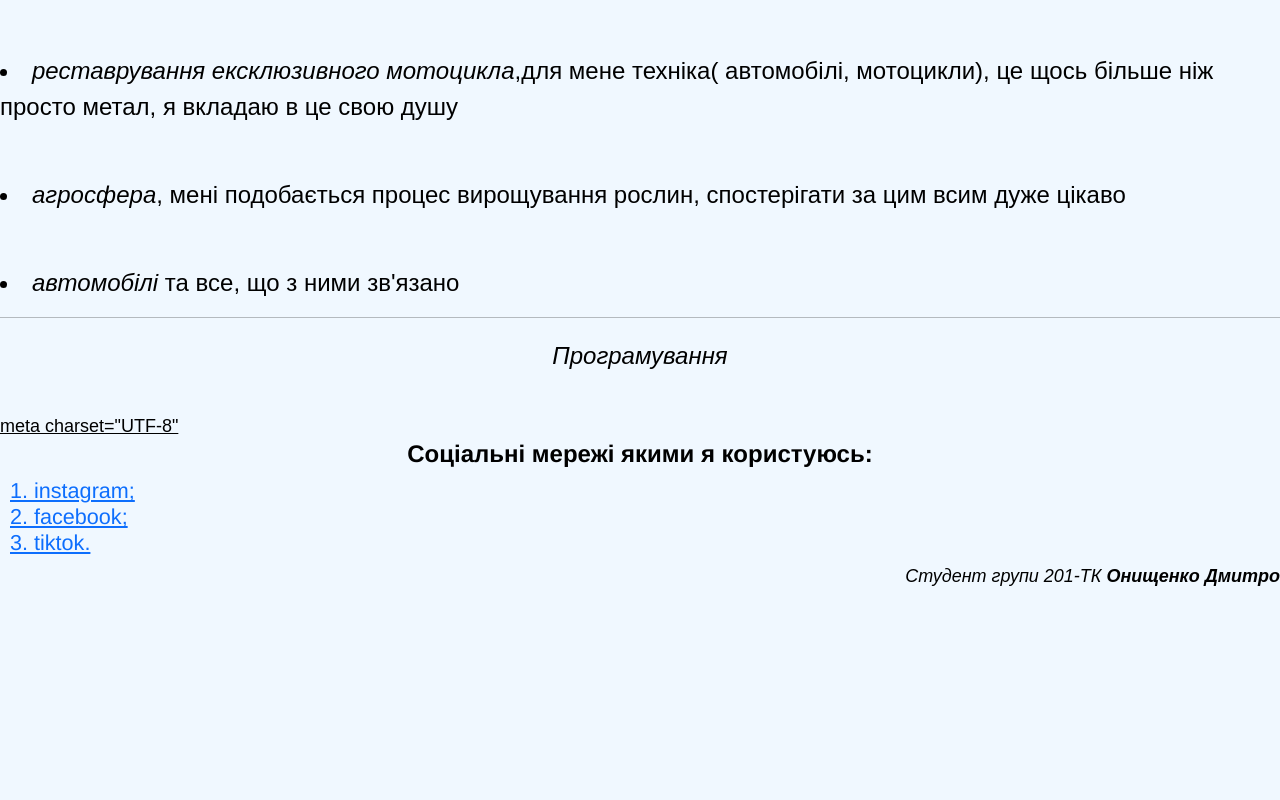
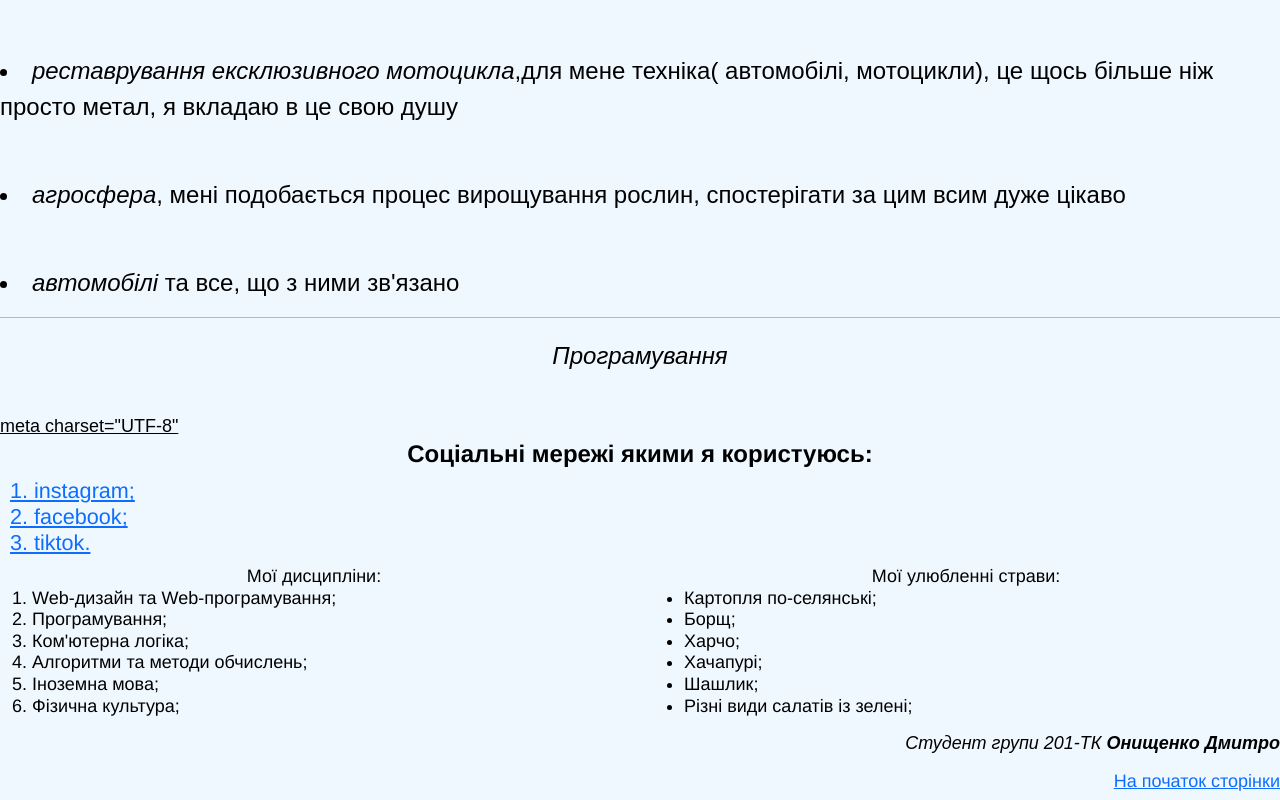
Before and after one commit to Dmytro0110/lab2-02, a plain HTML site: page index.html in a window 1280 px wide. Shown: the part 496-1296 px from the top of the page. Before the commit the page ends 1100 px from the top, so only its background shows below. Drawn offline with nearby package versions, Linux system fonts and the light colour scheme.

Commit message:
added file .

```diff
--- a/index.html
+++ b/index.html
@@ -10,7 +10,7 @@
     </head>
     <body>
       <body class="body1">
-      <div class="up">
+      <div class="up" id="one">
         <nav class="navbar fixed-top navbar-expand-sm navbar-dark bg-success">
             <div class="container">
                      <div class="collapse navbar-collapse" id="navbarContent">
@@ -22,7 +22,7 @@
                               <a href="Poltava.html#vuus" class="nav-link">Вузи Полтавщини</a>
                            </li>
                            <li class="nav-item">
-                              <a href="" class="nav-link">Мої улюбленні страви</a>
+                              <a href="#salat" class="nav-link">Мої улюбленні страви</a>
                            </li>
                          </ul>
                      </div>
@@ -49,9 +49,21 @@
      <div class="program">
     <a href="https://www.instagram.com/" target="_blank">1. instagram;</a><br>
     <a href="https://uk-ua.facebook.com/" target="_blank">2. facebook;</a><br>
-    <a href="https://www.tiktok.com/uk-UA/" target="_blank">3. tiktok.</a>
+    <a href="https://www.tiktok.com/uk-UA/" target="_blank">3. tiktok.</a><br>
      </div>
     </div>
+    <div class="container10">
+      <div class="row">
+         <div class="div10 col-sm-12 col-lg-6">Мої дисципліни:</div>
+         <div class="div10 col-sm-12 col-lg-6" id="salat">Мої улюбленні страви:</div>
+         <div class="div11 col-sm-12 col-lg-6"><ol><li>Web-дизайн та Web-програмування;</li><li>Програмування;</li><li>Ком'ютерна логіка;</li><li>Алгоритми та методи обчислень;</li><li>Іноземна мова;</li><li>Фізична культура;</li></ol></div>
+         <div class="div11 col-cm-12 col-lg-6"><ul><li>Картопля по-селянські;</li><li>Борщ;</li><li>Харчо;</li><li>Хачапурі;</li><li>Шашлик;</li><li>Різні види салатів із зелені;</li></ul></div>
+
+      </div>
+    </div>
     <p style="text-align:right"><font color="#000000" face="arial" size="4"><i>Студент групи 201-ТК <b>Онищенко Дмитро</b></i></p>
+    <div class="div12">
+      <a href="#one">На початок сторінки</a>
+    </div>
     </body>
     </html>
--- a/style.css
+++ b/style.css
@@ -29,3 +29,15 @@
     font-weight: 500;
     margin: 10px;
 }
+.container10{
+    font-size: large;
+    font-family: 'Franklin Gothic Medium', 'Arial Narrow', Arial, sans-serif;
+}
+.div10{
+    text-align: center;
+}
+.div12{
+    text-align: right;
+    font-family: 'Franklin Gothic Medium', 'Arial Narrow', Arial, sans-serif;
+    font-weight: 300;
+}
```
